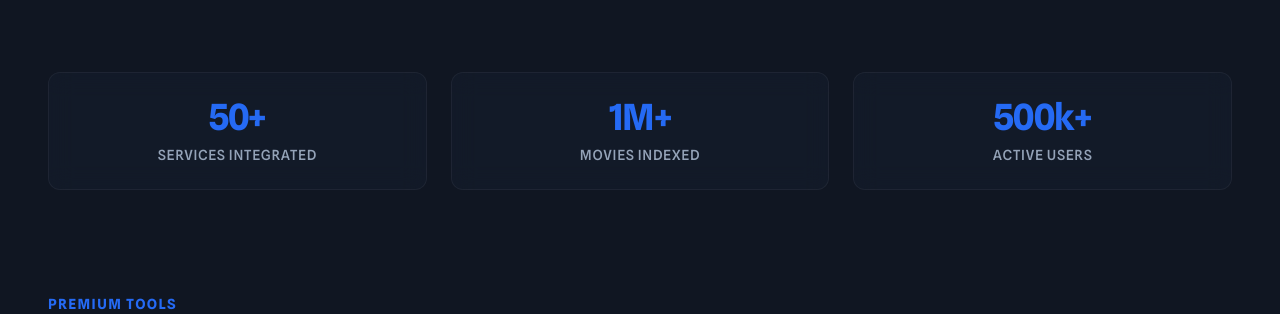
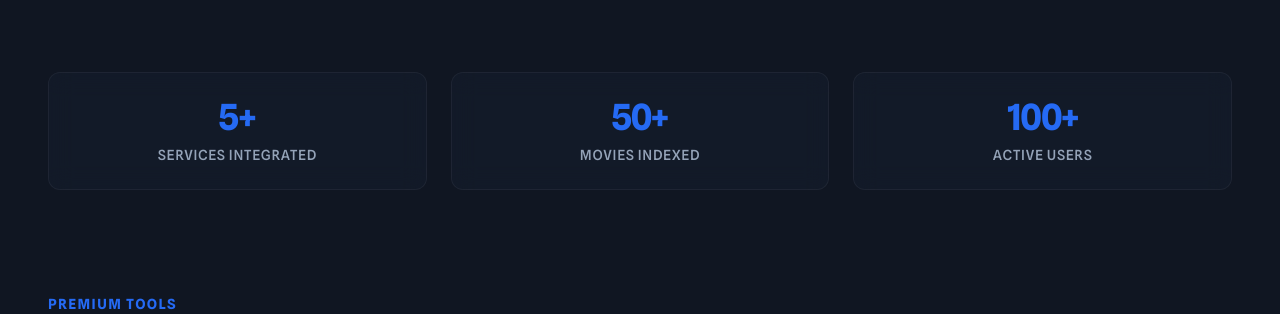
Before and after one commit to TralaleritosTralalas/SoftwareProject, a Django app: page /en/ in a window 1280 px wide. Shown: the part 737-1051 px from the top of the page. Run offline with Django 5.2, Linux system fonts and the light colour scheme; some libraries are stand-ins or nearby versions.

Commit message:
feat(main): realistic numbers for the main

```diff
--- a/app/templates/pages/home.html
+++ b/app/templates/pages/home.html
@@ -60,15 +60,15 @@
             <div class="px-6 py-10 w-full">
                 <div class="grid grid-cols-1 md:grid-cols-3 gap-6">
                     <div class="glass-card p-6 rounded-xl flex flex-col items-center justify-center text-center gap-2 hover:border-primary/30 transition-colors">
-                        <p class="text-primary text-4xl font-bold tracking-tighter">50+</p>
+                        <p class="text-primary text-4xl font-bold tracking-tighter">5+</p>
                         <p class="text-slate-400 font-medium text-sm uppercase tracking-wider">{% trans "Services Integrated" %}</p>
                     </div>
                     <div class="glass-card p-6 rounded-xl flex flex-col items-center justify-center text-center gap-2 hover:border-primary/30 transition-colors">
-                        <p class="text-primary text-4xl font-bold tracking-tighter">1M+</p>
+                        <p class="text-primary text-4xl font-bold tracking-tighter">50+</p>
                         <p class="text-slate-400 font-medium text-sm uppercase tracking-wider">{% trans "Movies Indexed" %}</p>
                     </div>
                     <div class="glass-card p-6 rounded-xl flex flex-col items-center justify-center text-center gap-2 hover:border-primary/30 transition-colors">
-                        <p class="text-primary text-4xl font-bold tracking-tighter">500k+</p>
+                        <p class="text-primary text-4xl font-bold tracking-tighter">100+</p>
                         <p class="text-slate-400 font-medium text-sm uppercase tracking-wider">{% trans "Active Users" %}</p>
                     </div>
                 </div>
```
